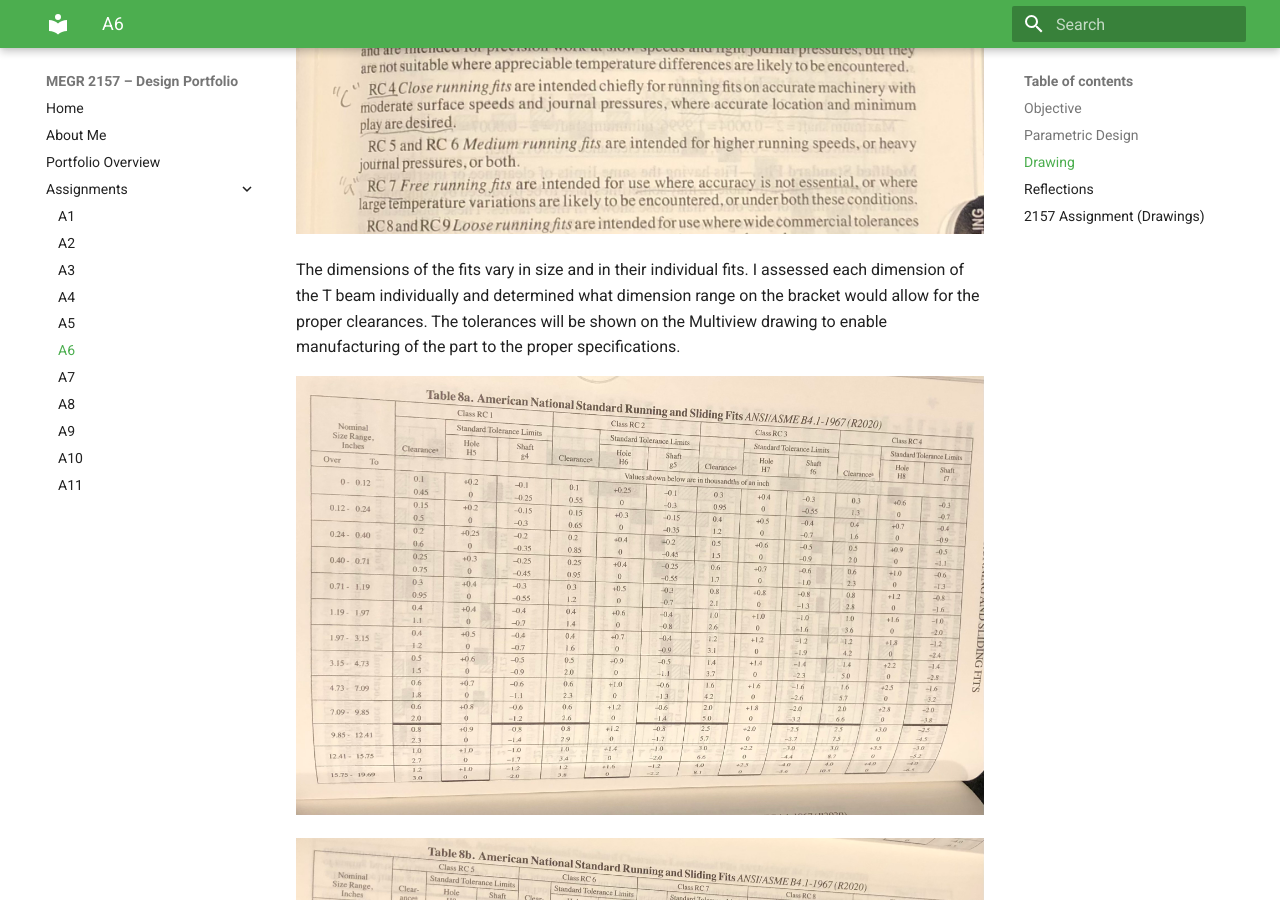
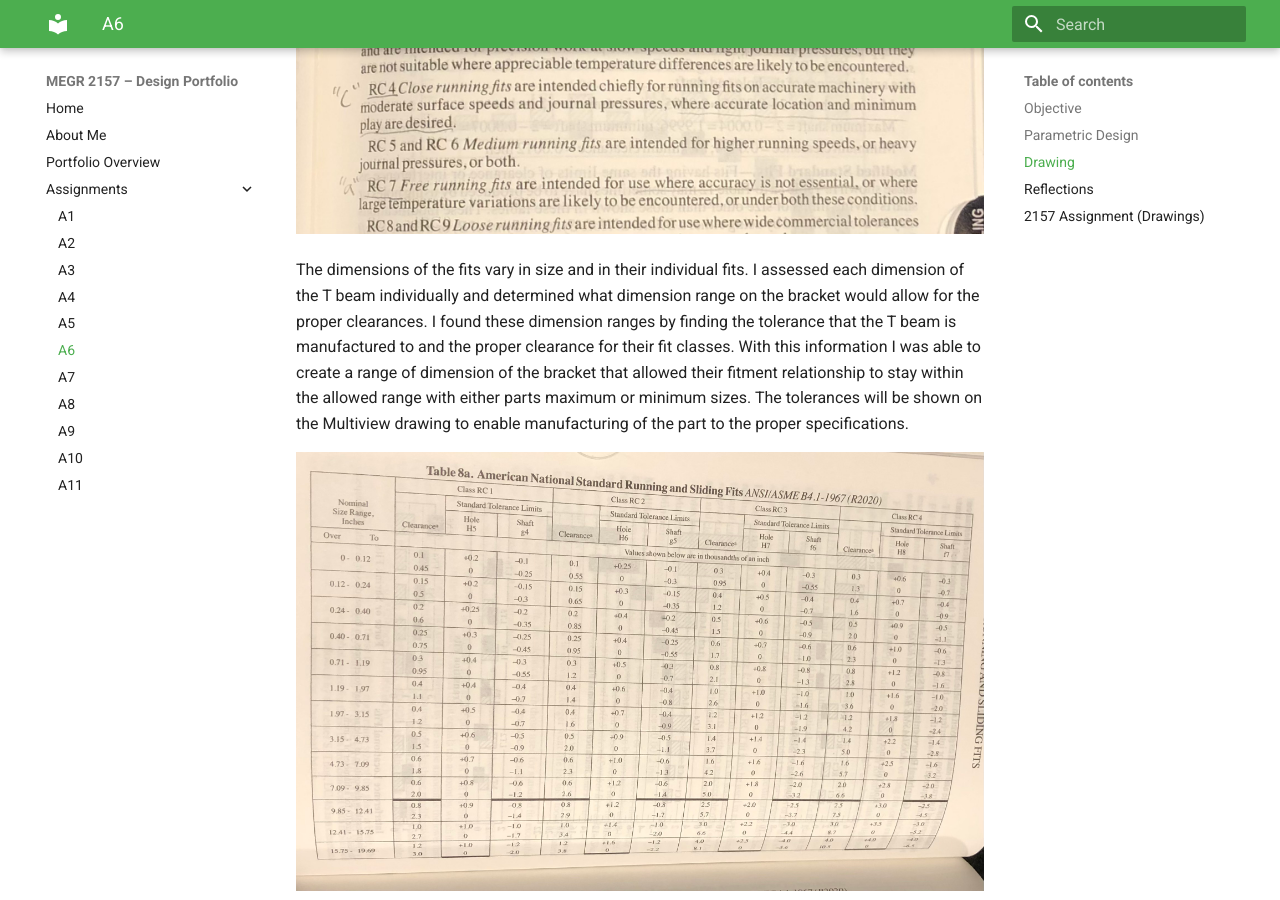
Before and after one commit to Taylor-Rockefeller-Portfolio/megr2157-portfolio, an MkDocs documentation site: the page built from docs/assignments/A06/index.md, in a window 1280 px wide and 900 px high, scrolled down 4239 px. Built offline with MkDocs 1.6.1 and Material for MkDocs 9.7.7, drawn with Linux system fonts in a browser that asks for light colours.

Commit message:
Clarify fit dimensions and tolerances in index.md
Expanded the explanation of fit dimensions and tolerances for the T beam and bracket, detailing the assessment process and fitment relationship.

```diff
--- a/docs/assignments/A06/index.md
+++ b/docs/assignments/A06/index.md
@@ -41,7 +41,7 @@ Below are the given dimensions of the T beam that the part will contact. The des
 ![](IMG_1600.jpg)
 
 
-The dimensions of the fits vary in size and in their individual fits. I assessed each dimension of the T beam individually and determined what dimension range on the bracket would allow for the proper clearances. The tolerances will be shown on the Multiview drawing to enable manufacturing of the part to the proper specifications.
+The dimensions of the fits vary in size and in their individual fits. I assessed each dimension of the T beam individually and determined what dimension range on the bracket would allow for the proper clearances. I found these dimension ranges by finding the tolerance that the T beam is manufactured to and the proper clearance for their fit classes. With this information I was able to create a range of dimension of the bracket that allowed their fitment relationship to stay within the allowed range with either parts maximum or minimum sizes. The tolerances will be shown on the Multiview drawing to enable manufacturing of the part to the proper specifications.
 
 
 ![](IMG_1601.jpg)
```
